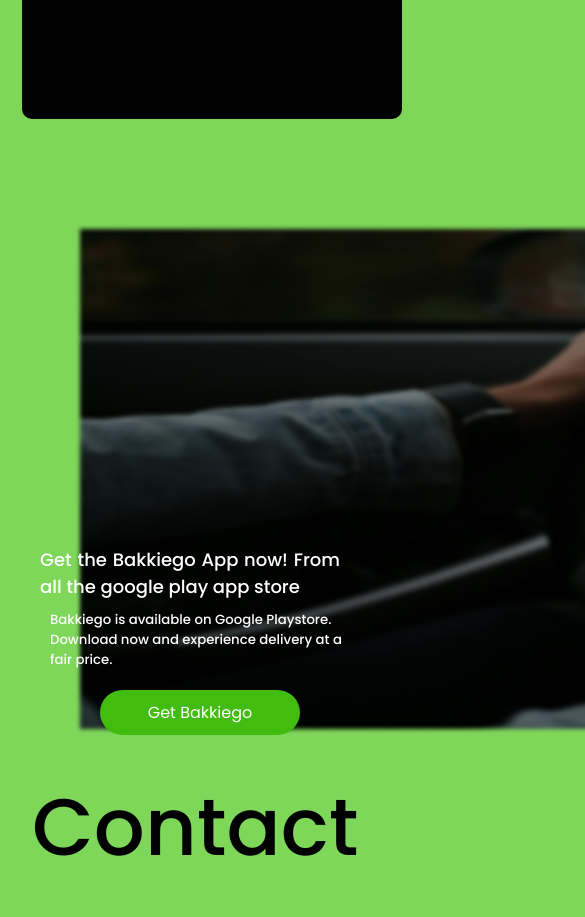
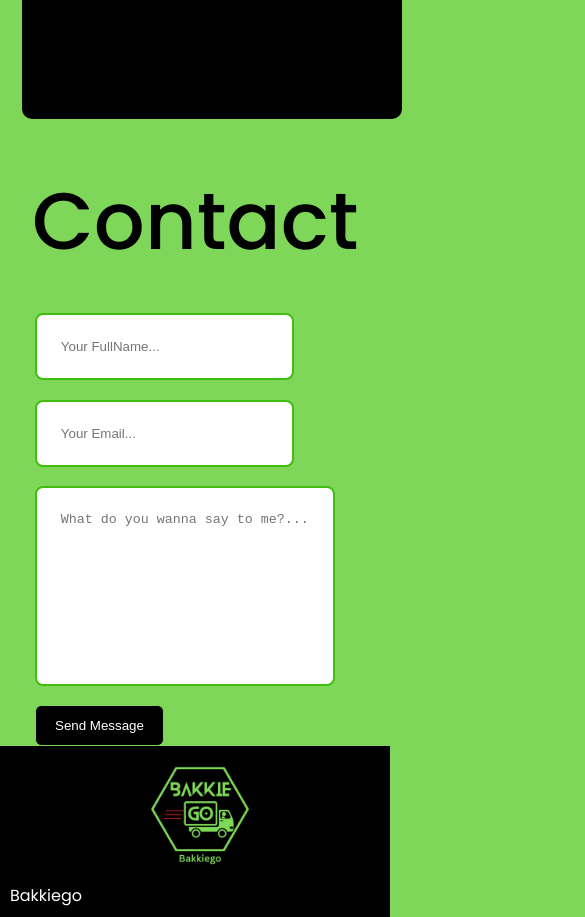
Before and after one commit to leke15/bakkigofree, a React (Create React App) app: page / in a window 390 px wide. Shown: the part 2667-3584 px from the top of the page, 585 px wide, since content can reach past the window. Built offline with nearby package versions, Linux system fonts and the light colour scheme.

Commit message:
removed this component for mobile views

```diff
--- a/src/components/downloadApp/DownloadApp.jsx
+++ b/src/components/downloadApp/DownloadApp.jsx
@@ -4,7 +4,7 @@
 import "./download.css";
 const DownloadApp = () => {
   return (
-    <section id="cta">
+    <section className="mobile-download-container">
       {/* graphic background */}
       <div className="download-background">
         <img src={driver} alt="bakkie driver" className="background-graphic" />
--- a/src/components/downloadApp/download.css
+++ b/src/components/downloadApp/download.css
@@ -1,7 +1,3 @@
-section#cta {
-  background: var(--primary-color);
-}
-
 .download-background {
   z-index: 1;
   margin-left: 80px;
@@ -63,46 +59,7 @@
 }
 
 @media (max-width: 600px) {
-  .background-img {
-    width: 330px;
-    height: 200px;
-    z-index: 2;
-  }
-
-  .background {
-    margin-left: 20px;
-  }
-
-  .cta-text,
-  .cta-desc {
-    margin-bottom: 0px;
-    margin-left: -50px;
-    z-index: 1;
-  }
-
-  .cta-text {
-    width: 300px;
-    margin-top: -40px;
-    margin-bottom: 10px;
-    margin-left: -160px;
-    font-size: 18px;
-    text-align: justify;
-  }
-  .cta-desc {
-    width: 300px;
-    margin-left: -150px;
-    word-wrap: break-word;
-  }
-  .cta-panel {
-    margin-top: -150px;
-  }
-
-  .download-btn {
-    margin-top: 20px;
-    margin-left: -100px;
-  }
-
-  .hand-img {
+  .mobile-download-container{
     display: none;
   }
 }
```
